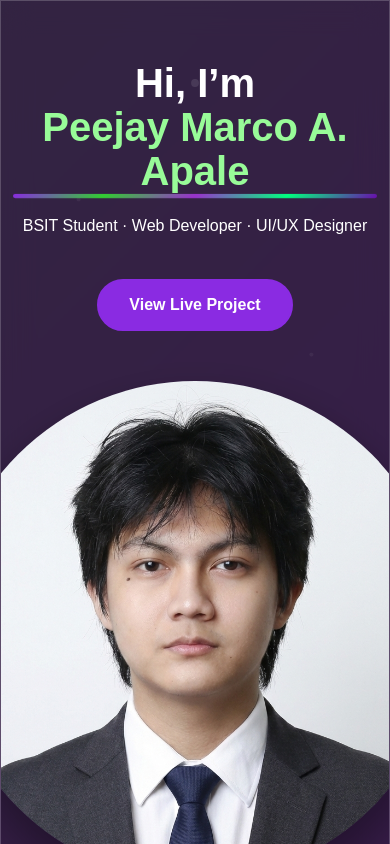
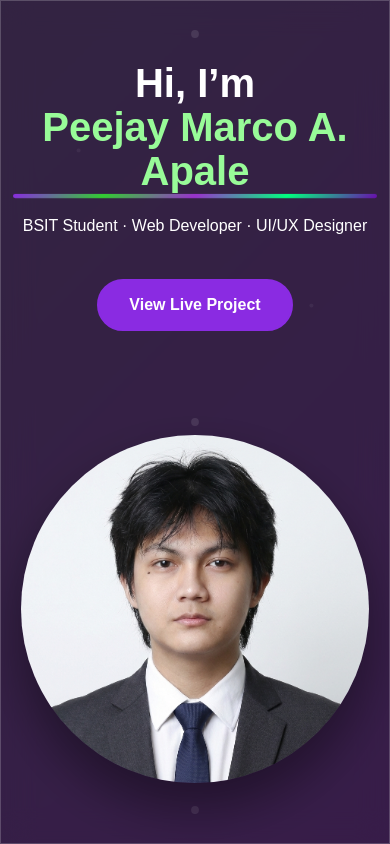
Before and after one commit to Pelyn9/Portfolio, a React (Vite) app: page / in a window 390 px wide. Shown: the top 844 px of the page. Built offline with nearby package versions, Linux system fonts and the light colour scheme.

Commit message:
updated fix responsive profile picture

```diff
--- a/src/pages/Home.css
+++ b/src/pages/Home.css
@@ -707,10 +707,12 @@ body {
 }
 
 .profile-image {
-  width: 500px;      /* desktop width */
-  height: 500px;     /* desktop height */
-  object-fit: cover; /* keeps the image proportionate and crops if needed */
-  border-radius: 50%; /* makes it circular */
+  width: 100%;
+  max-width: 500px;     /* desktop max size */
+  aspect-ratio: 1 / 1; /* keeps it perfectly square */
+  object-fit: cover;
+  border-radius: 50%;
   display: block;
+  margin: 0 auto;      /* center on mobile */
   box-shadow: 0 25px 50px rgba(0,0,0,0.4);
 }
```
